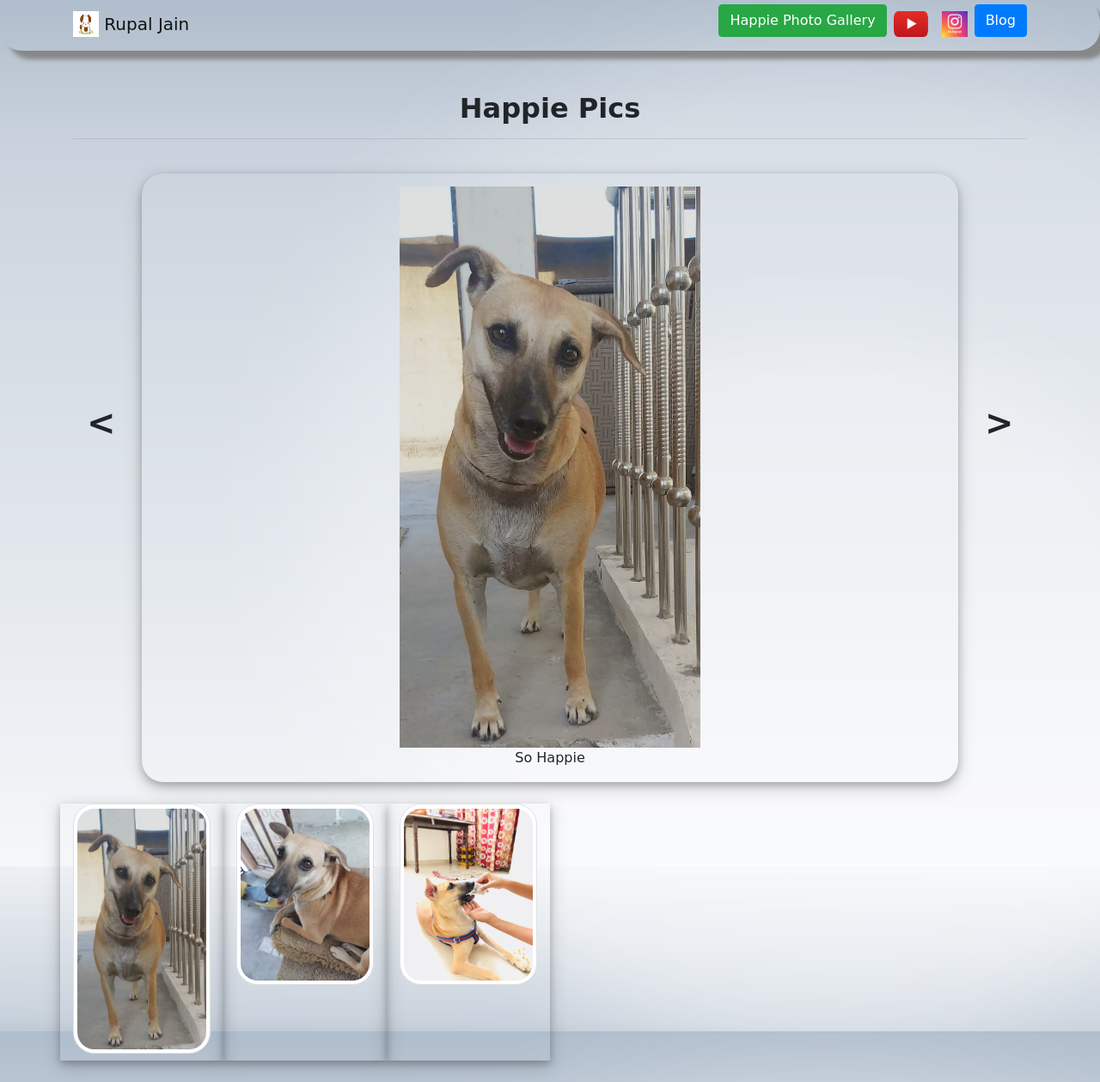
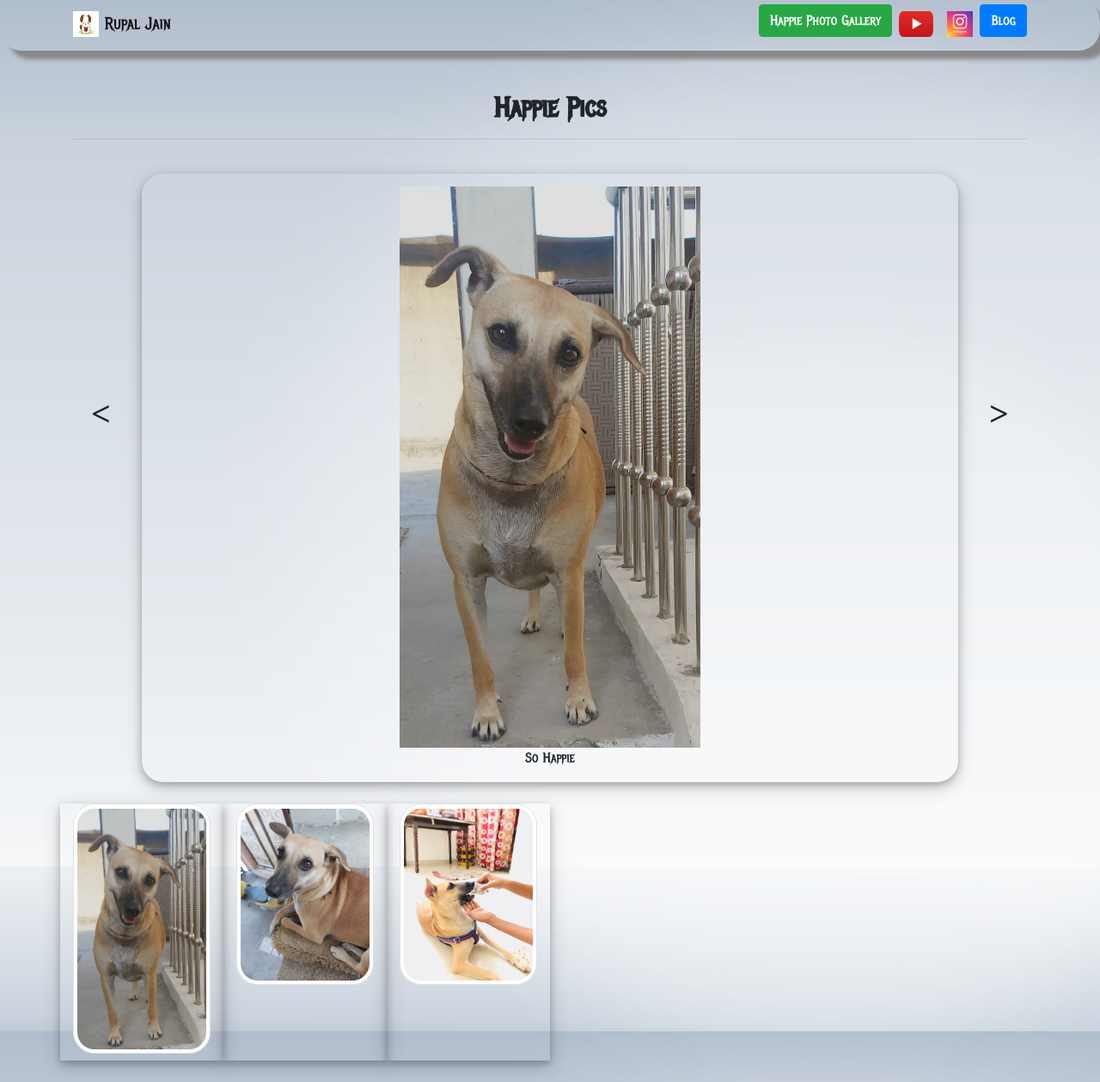
Before and after one commit to abhaygangwar3/happierj, a Django app: page /HappiePics/ in a window 1280 px wide. Shown: the whole page at 86% size. Run offline with Django 3.2, Linux system fonts and the light colour scheme; data comes from the database, SQL or seed files in the repository; some libraries are stand-ins or nearby versions.

Commit message:
adjusted font

```diff
--- a/portfolio/static/portfolio/custom.css
+++ b/portfolio/static/portfolio/custom.css
@@ -7,7 +7,7 @@
 }
 
 body {
-    font-family: 'Chelsea Market', cursive;
+    font-family: 'Metal Mania', cursive;
 }
 
 #blogtitle {
@@ -63,7 +63,7 @@ div.contra {
   position: absolute;
   top: 40%;
   width: auto;
-  padding: 16px;
+  padding: 6px;
   margin-top: -50px;
   color: blue;
   font-weight: bold;
@@ -71,4 +71,5 @@ div.contra {
   border-radius: 0 5px 5px 0;
   user-select: none;
   -webkit-user-select: none;
+  font-family: 'sans-serif';
 }
--- a/portfolio/templates/portfolio/base.html
+++ b/portfolio/templates/portfolio/base.html
@@ -12,7 +12,7 @@
 
   <link rel="stylesheet" href="{% static 'portfolio/custom.css' %}">
 
-  <link href="https://fonts.googleapis.com/css?family=Lato&display=swap" rel="stylesheet">
+  <link href="https://fonts.googleapis.com/css2?family=Metal+Mania&display=swap" rel="stylesheet">
 
   <link rel="icon" type="image/jpg" href="{% static 'portfolio/RJIcon.jpg' %}">
 
--- a/portfolio/templates/portfolio/happiepics.html
+++ b/portfolio/templates/portfolio/happiepics.html
@@ -8,14 +8,14 @@
 <hr>
 <br>
 <div class="row">
-    <div class="col-md-1 col-sm-1 col-1">
+    <div class="col-md-1 col-sm-1 col-1 d-flex d-md-flex justify-content-center">
         <a class="prev">&lt;</a>
     </div>
     <div class="col-md-10 col-sm-10 col-10 large-img text-center polar" id="main-viewer" style="background-color:#0000;">
         <img src="{{ pics.first.pic.url }}" id="big-img" class="img-fluid">
         <p id="pic-title">{{ pics.first.pictitle }}</p>
     </div>
-    <div class="col-md-1 col-sm-1 col-1">
+    <div class="col-md-1 col-sm-1 col-1 d-flex d-md-flex justify-content-center">
         <a class="next">&gt;</a>
     </div>
 
```
